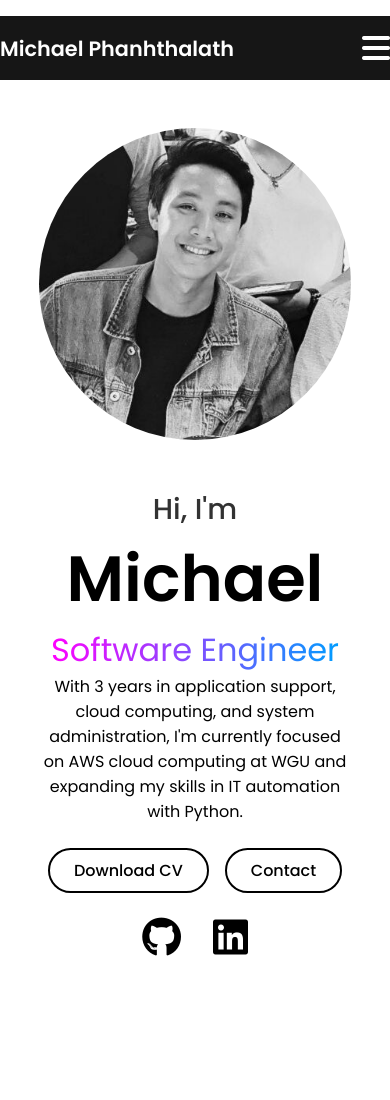
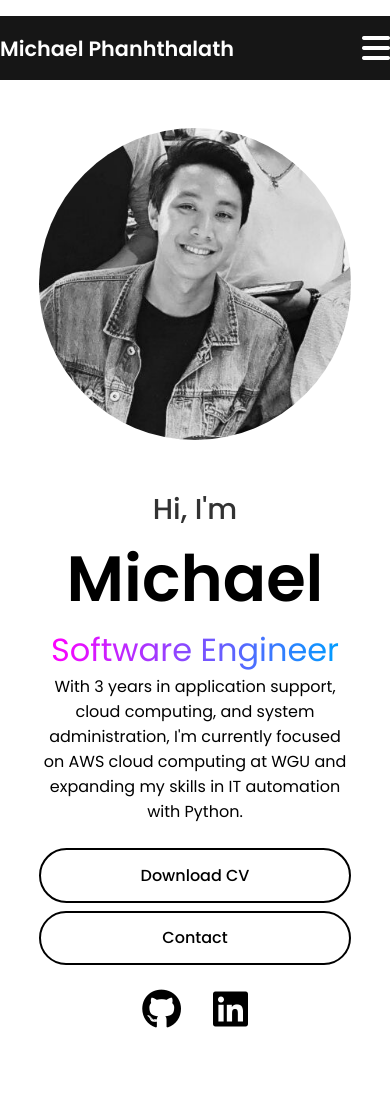
Before and after one commit to mphanhthalath/mphanhthalath.github.io, a plain HTML site: page index.html in a window 390 px wide. Shown: the top 1100 px of the page. Drawn offline with Linux system fonts and the light colour scheme.

Commit message:
Fix buttons for mobile

```diff
--- a/style.css
+++ b/style.css
@@ -313,6 +313,7 @@ section{
     margin-top: 5rem;
 }
 .input-box input{
+    display: flex;
     border-radius: 3rem;
     border: 2px solid black;
     padding: 2rem 8rem;
@@ -408,6 +409,23 @@ footer ul li a{
     .grid{
         grid-template-columns: repeat(1,1fr);
     }
+    .btn-group {
+        display: block; /* Stack buttons vertically */
+        width: 100%; /* Make the button group full-width */
+        gap: 0.5rem;
+    }
+
+    .btn {
+        width: 100%; /* Make each button full-width on mobile */
+        padding: 0.8rem 1rem; /* Adjust padding for smaller screens */
+        font-size: 1rem; /* Slightly smaller font size */
+        text-align: center;
+        margin-bottom: 0.5rem; /* Add spacing between buttons */
+    }
+
+    .btn:last-child {
+        margin-bottom: 0; /* Remove margin for the last button */
+    }
 }
 
 @media(max-width:600px){
```
